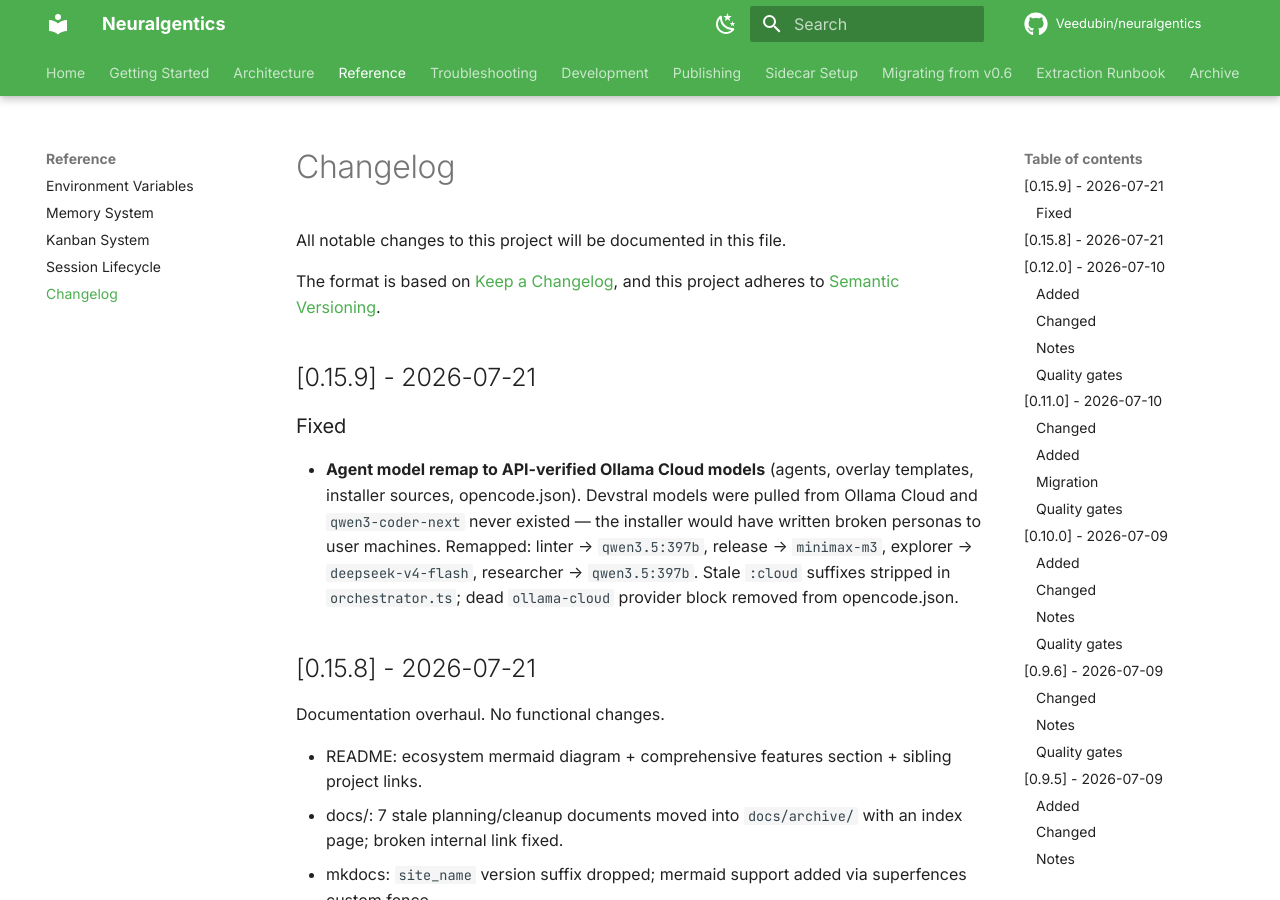
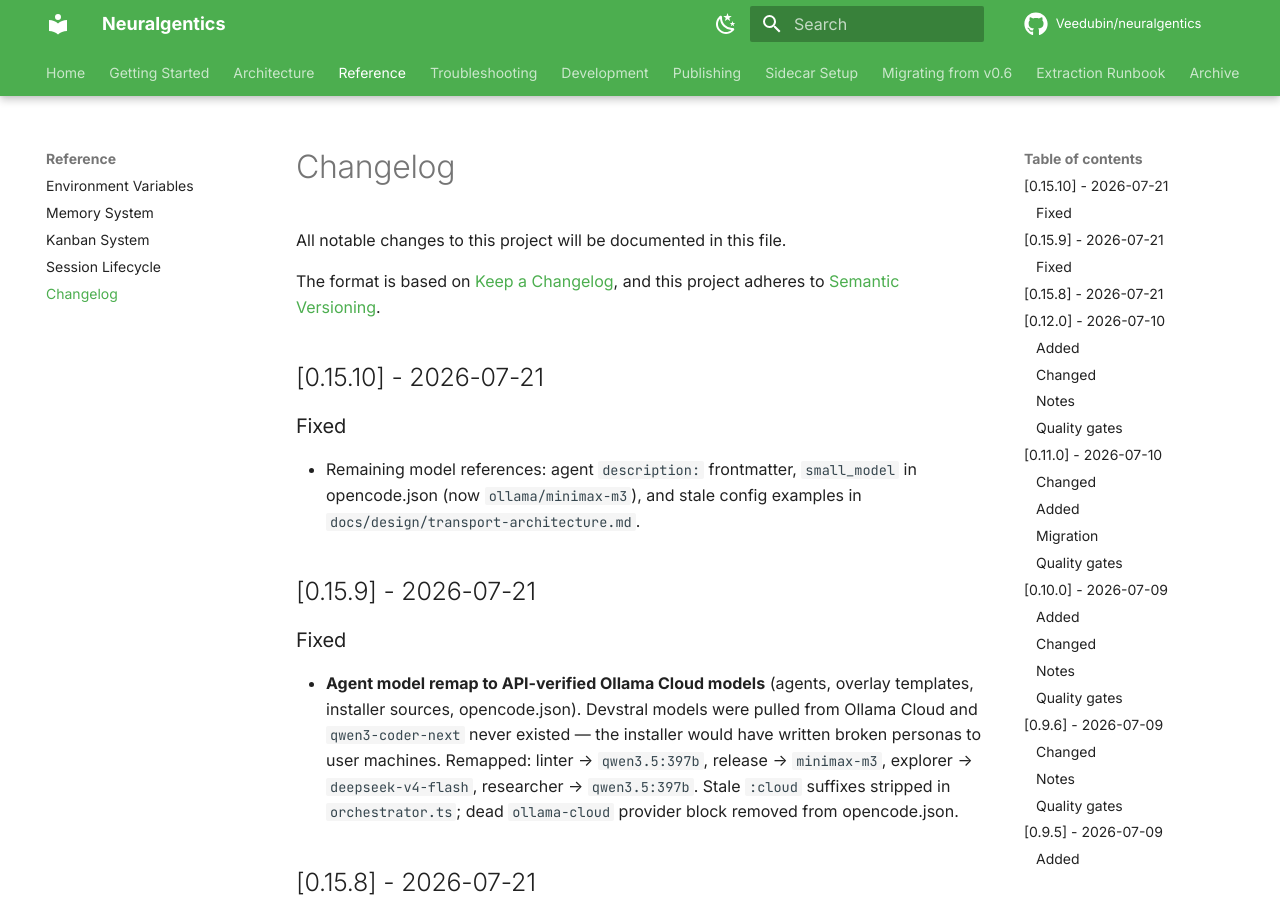
Before and after one commit to Veedubin/neuralgentics, an MkDocs documentation site: the page built from docs/changelog.md, in a window 1280 px wide and 900 px high. Built offline with MkDocs 1.6.1 and Material for MkDocs 9.7.7, drawn with Linux system fonts in a browser that asks for light colours; comment, search, counter and statistics services are not loaded.

Commit message:
chore(release): bump to 0.15.10 (model ref cleanup)

```diff
--- a/docs/changelog.md
+++ b/docs/changelog.md
@@ -4,6 +4,12 @@ All notable changes to this project will be documented in this file.
 
 The format is based on [Keep a Changelog](https://keepachangelog.com/en/1.0.0/),
 and this project adheres to [Semantic Versioning](https://semver.org/spec/v2.0.0.html).
+
+## [0.15.10] - 2026-07-21
+
+### Fixed
+
+- Remaining model references: agent `description:` frontmatter, `small_model` in opencode.json (now `ollama/minimax-m3`), and stale config examples in `docs/design/transport-architecture.md`.
 
 ## [0.15.9] - 2026-07-21
 
```
Also changed, not shown: 1 other file.
